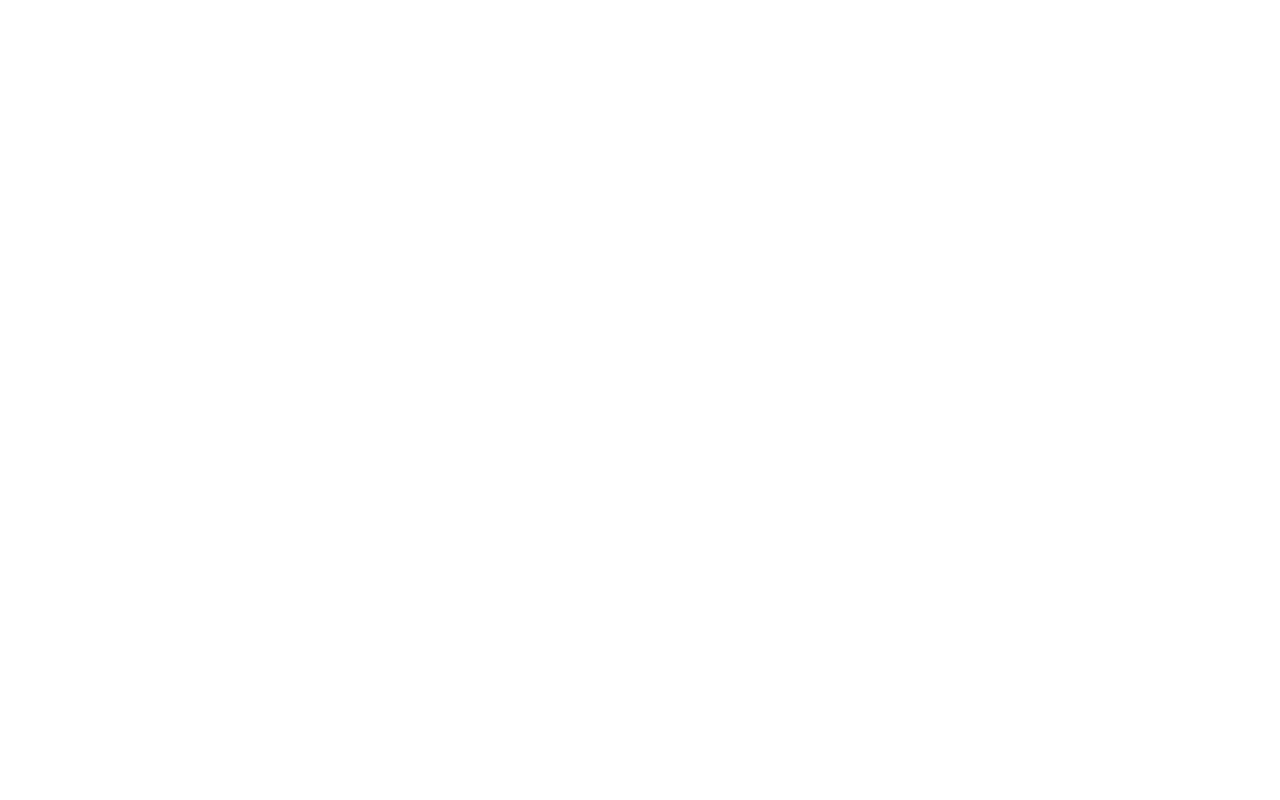
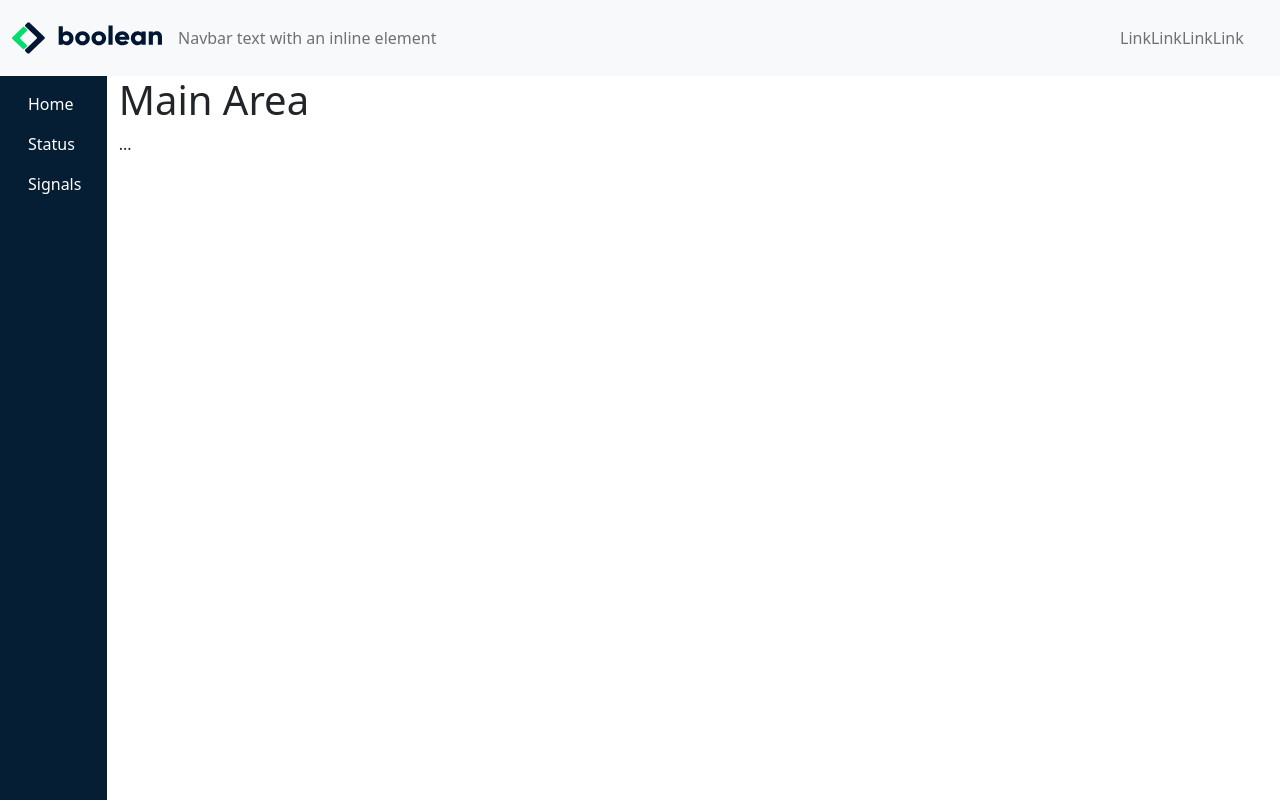
Before and after one commit to Bisconti03/html-css-bootstrap-dashboard, a plain HTML site: page index.html in a window 1280 px wide. Drawn offline with nearby package versions, Linux system fonts and the light colour scheme.

Commit message:
prima bozza layout

```diff
--- a/css/style.css
+++ b/css/style.css
@@ -0,0 +1,18 @@
+:root {
+    --almost-white-color: #f8f9fa;
+    --strong-blue-color: #051e34;
+    --light-blue-color: #1b72e8;
+}
+
+
+.bg-strong-blue {
+    background-color: var(--strong-blue-color);
+}
+
+.bg-almost-white {
+    background-color: var(--almost-white-color);
+}
+
+.bg-light-blue {
+    background-color: var(--light-blue-color);
+}
--- a/index.html
+++ b/index.html
@@ -10,6 +10,63 @@
 <link rel="stylesheet" href="css/style.css">
 </head>
 <body>
+    <header>
+        <nav class="navbar bg-light">
+            <div class="container-fluid flex-nowrap">
+                <a class="navbar-brand" href="#">
+                        <img src="img/logo.svg" alt="Bootstrap" width="150" height="50">
+                </a>
+
+                <span class="navbar-text w-75">
+                    Navbar text with an inline element
+                </span>
+
+                <ul class="navbar-nav me-auto mb-2 mb-lg-0 d-flex flex-row">
+
+                    <li class="nav-item">
+                    <a class="nav-link" href="#">Link</a>
+                    </li>
+                    <li class="nav-item">
+                        <a class="nav-link" href="#">Link</a>
+                    </li>
+                    <li class="nav-item">
+                        <a class="nav-link" href="#">Link</a>
+                    </li>
+                    <li class="nav-item">
+                        <a class="nav-link" href="#">Link</a>
+                    </li>
+                </ul>
+
+            </div>
+        </nav>
+    </header>
+
+
+
+    <main class="">
+
+        <div class="container-fluid">
+            <div class="row">
+                <div class="col-1 px-1 bg-strong-blue position-fixed" id="sticky-sidebar">
+                    <div class="nav flex-column flex-nowrap vh-100 overflow-auto text-white p-2">
+                        <a href="./" class="nav-link text-white">Home</a>
+                        <a href="./" class="nav-link text-white">Status</a>
+                        <a href="./" class="nav-link text-white">Signals</a>
+
+                    </div>
+                </div>
+                <div class="col-11 offset-1" id="main">
+                    <h1>Main Area</h1> ...
+
+                </div>
+            </div>
+        </div>
+
+
+
+
+    </div>
+    </main>
 
 </body>
 </html>
```
